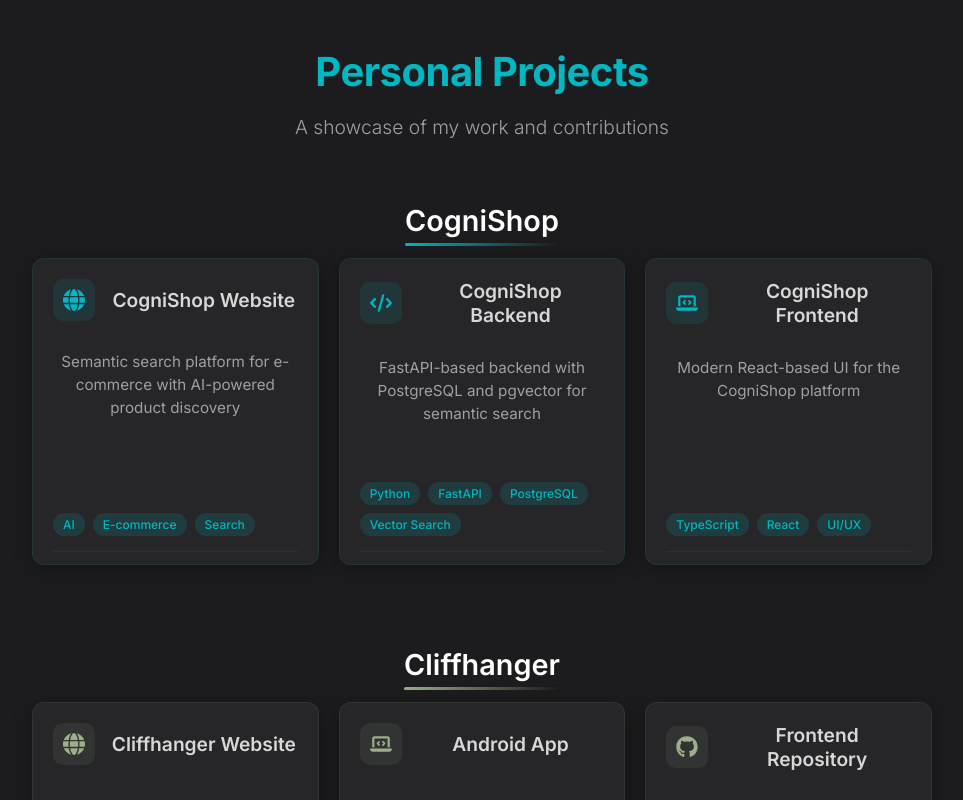
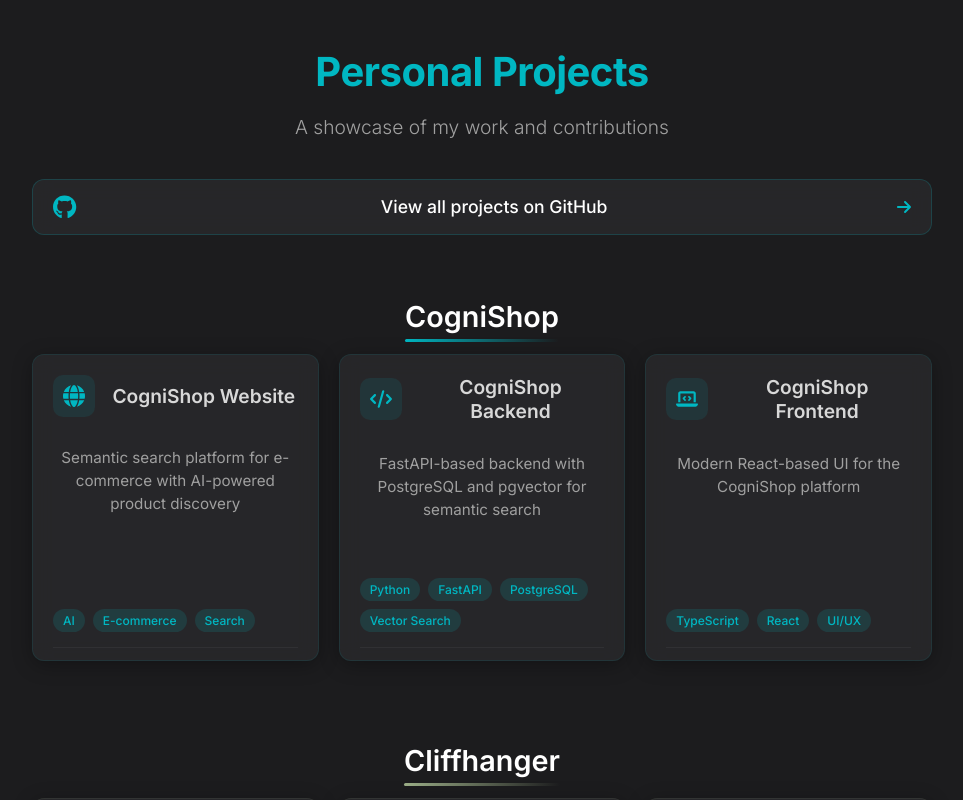
Before and after one commit to bobsingh149/Dushyant-Projects, a React (Create React App) app: page / in a window 1280 px wide. Shown: the top 800 px of the page, without its empty margins (158-1121 px from the left). Built offline with nearby package versions, Linux system fonts and the light colour scheme.

Commit message:
add all projects

```diff
--- a/src/App.css
+++ b/src/App.css
@@ -82,6 +82,43 @@ body {
   margin-bottom: 40px;
   color: #A0A0A0;
   font-weight: 300;
+}
+
+.github-profile-link {
+  display: flex;
+  align-items: center;
+  background: rgba(44, 44, 46, 0.7);
+  backdrop-filter: blur(10px);
+  border: 1px solid rgba(0, 183, 194, 0.2);
+  border-radius: 12px;
+  padding: 15px 20px;
+  margin-bottom: 40px;
+  cursor: pointer;
+  transition: all 0.3s ease;
+}
+
+.github-profile-link:hover {
+  transform: translateY(-3px);
+  box-shadow: 0 6px 20px rgba(0, 0, 0, 0.3);
+  background: rgba(44, 44, 46, 0.8);
+}
+
+.github-icon {
+  font-size: 24px;
+  color: #00B7C2;
+  margin-right: 15px;
+}
+
+.github-profile-link span {
+  flex-grow: 1;
+  font-size: 1.1rem;
+  font-weight: 500;
+  color: #FFFFFF;
+}
+
+.link-arrow {
+  color: #00B7C2;
+  font-size: 16px;
 }
 
 .projects-container {
--- a/src/components/LinksPage.js
+++ b/src/components/LinksPage.js
@@ -1,6 +1,6 @@
 import { FontAwesomeIcon } from '@fortawesome/react-fontawesome';
 import { faGithub } from '@fortawesome/free-brands-svg-icons';
-import { faGlobe, faArrowRight, faCode, faLaptopCode } from '@fortawesome/free-solid-svg-icons';
+import { faGlobe, faArrowRight, faCode, faLaptopCode, faFolderOpen } from '@fortawesome/free-solid-svg-icons';
 
 function LinksPage() {
   const launchUrl = (url) => {
@@ -42,6 +42,12 @@ function LinksPage() {
       <div className="content">
         <h1 className="page-title cyan-title">Personal Projects</h1>
         <p className="page-subtitle">A showcase of my work and contributions</p>
+
+        <div className="github-profile-link" onClick={() => launchUrl("https://github.com/bobsingh149")}>
+          <FontAwesomeIcon icon={faGithub} className="github-icon" />
+          <span>View all projects on GitHub</span>
+          <FontAwesomeIcon icon={faArrowRight} className="link-arrow" />
+        </div>
 
         <div className="projects-container">
           <Section title="CogniShop" theme="cyan">
```
